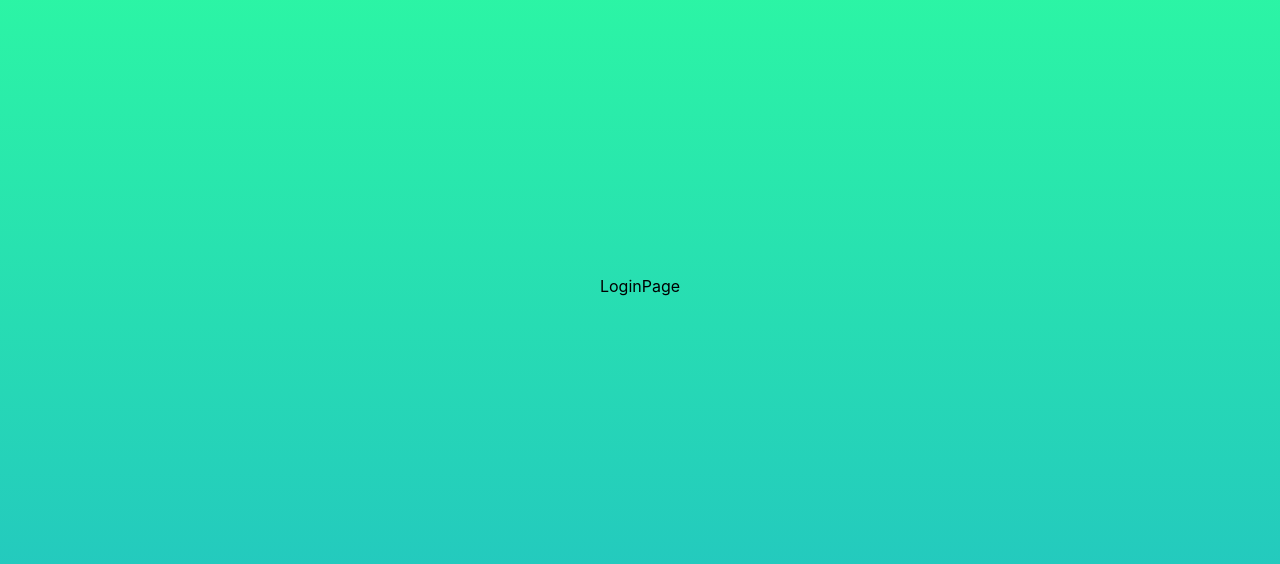
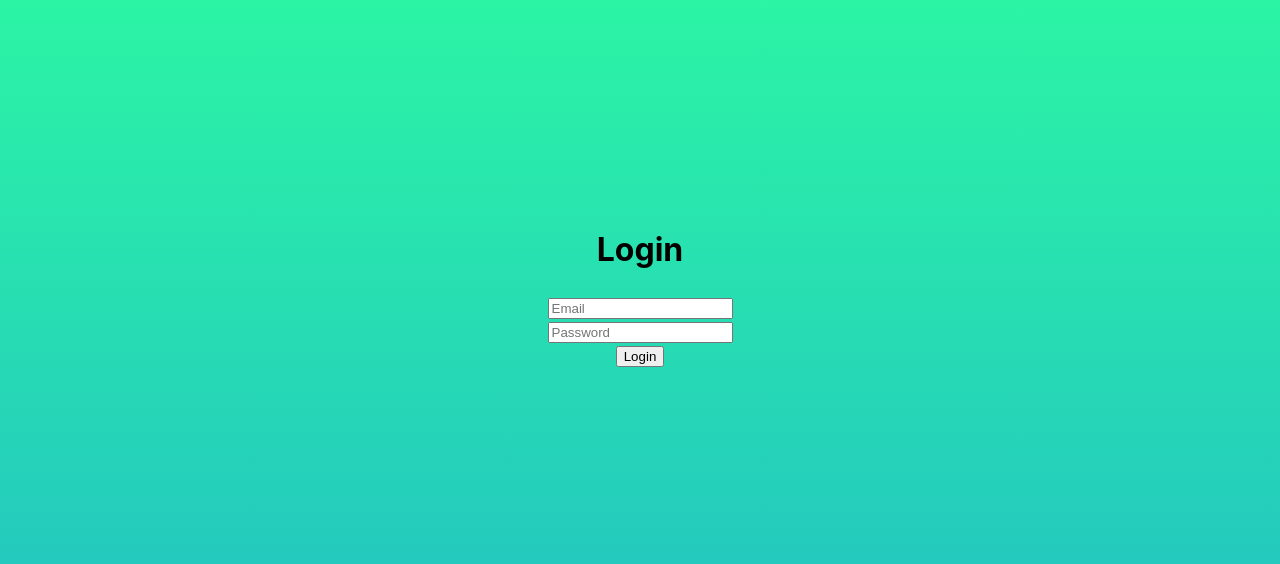
Before and after one commit to GanguLabs/mern-todo, a React (Vite) app in the folder frontend/: page /login in a window 1280 px wide. Shown: the part 114-678 px from the top of the page. Built offline with nearby package versions, Linux system fonts and the light colour scheme.

Commit message:
finish login page and login api

```diff
--- /dev/null
+++ b/frontend/src/api/config.js
@@ -0,0 +1,2 @@
+export const API_URL = 'http://localhost:3000';
+export const token = "eyJhbGciOiJIUzI1NiIsInR5cCI6IkpXVCJ9.eyJ1c2VySWQiOjEsImlhdCI6MTcxMzEwMzMxMywiZXhwIjoxNzEzMTg5NzEzfQ.gNP_Q1S97qJjcE36fzNuEH2iNrF7U-fKVlpnirgZEd4"
--- a/frontend/src/api/todosApi.js
+++ b/frontend/src/api/todosApi.js
@@ -1,5 +1,6 @@
-const todosApiURL = 'http://localhost:3000/todos';
-const token = "eyJhbGciOiJIUzI1NiIsInR5cCI6IkpXVCJ9.eyJ1c2VySWQiOjEsImlhdCI6MTcxMzEwMzMxMywiZXhwIjoxNzEzMTg5NzEzfQ.gNP_Q1S97qJjcE36fzNuEH2iNrF7U-fKVlpnirgZEd4";
+import { API_URL, token } from './config';
+
+const todosApiURL = API_URL + '/todos';
 
 export const getAllTodos = async () => {
   const response = await fetch(todosApiURL, {
--- /dev/null
+++ b/frontend/src/api/usersApi.js
@@ -0,0 +1,19 @@
+import { API_URL } from './config';
+
+const loginApiURL = API_URL + '/login';
+
+export const loginUser = (password) => {
+    return fetch(loginApiURL, {
+        method: 'POST',
+        headers: {
+        'Content-Type': 'application/json',
+        },
+        body: JSON.stringify({ password }),
+    }).then((response) => {
+        if(response.ok){
+            return response.json();
+        }else{
+            throw new Error('Login Failed');
+        }
+    });
+}
--- a/frontend/src/pages/LoginPage.jsx
+++ b/frontend/src/pages/LoginPage.jsx
@@ -1,9 +1,42 @@
-import React from 'react'
+import React, { useState } from 'react'
+
+import { loginUser } from "../api/usersApi"
+import { useNavigate } from 'react-router-dom';
+
 
 const LoginPage = () => {
-  return (
-    <div>LoginPage</div>
-  )
+    const [email, setEmail] = useState('');
+    const [password, setPassword] = useState('');
+    const [error, setError] = useState('');
+    const navigate = useNavigate();
+
+    const handleLogin = (e) => {
+        e.preventDefault();
+
+        loginUser(password)
+        .then(()=>{
+            // console.log('User logged in');
+            navigate('/');
+        }).catch((err)=>{
+            setError(err.message)
+        })
+
+    };
+
+    return (
+        <div>
+            <h1>Login</h1>
+            {error && <p style={{color: 'red'}}>{error}</p>}
+            <form onSubmit={handleLogin}>
+                <input type="email" placeholder="Email" value={email} onChange={(e) => setEmail(e.target.value)} />
+                <br />
+                <input type='password' placeholder='Password' value={password} onChange={(e) => setPassword(e.target.value)} />
+                <br />
+
+                <button type='submit'>Login</button>
+            </form>
+        </div>
+    )
 }
 
 export default LoginPage
```
Also changed, not shown: 2 other files (tests, documents, lock files or other folders).
